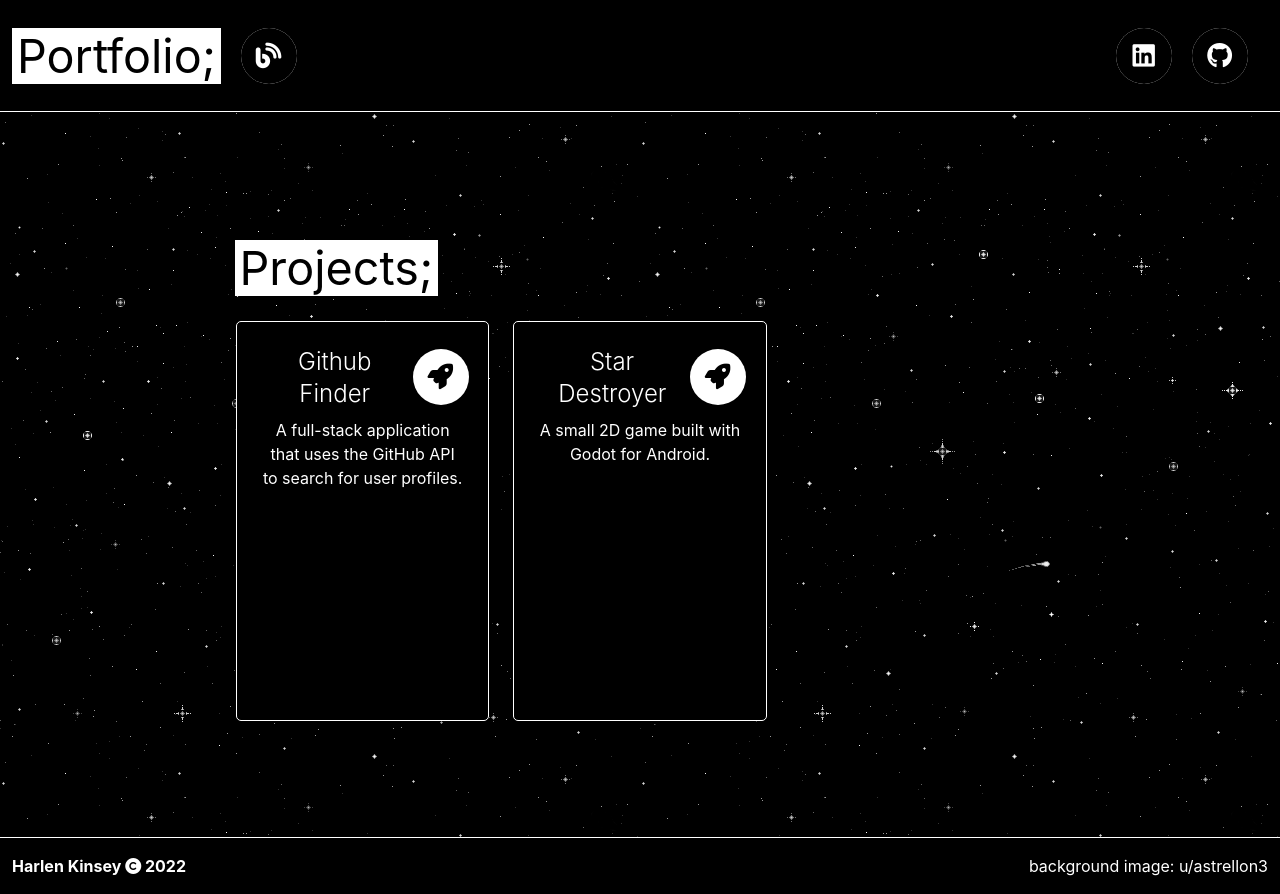
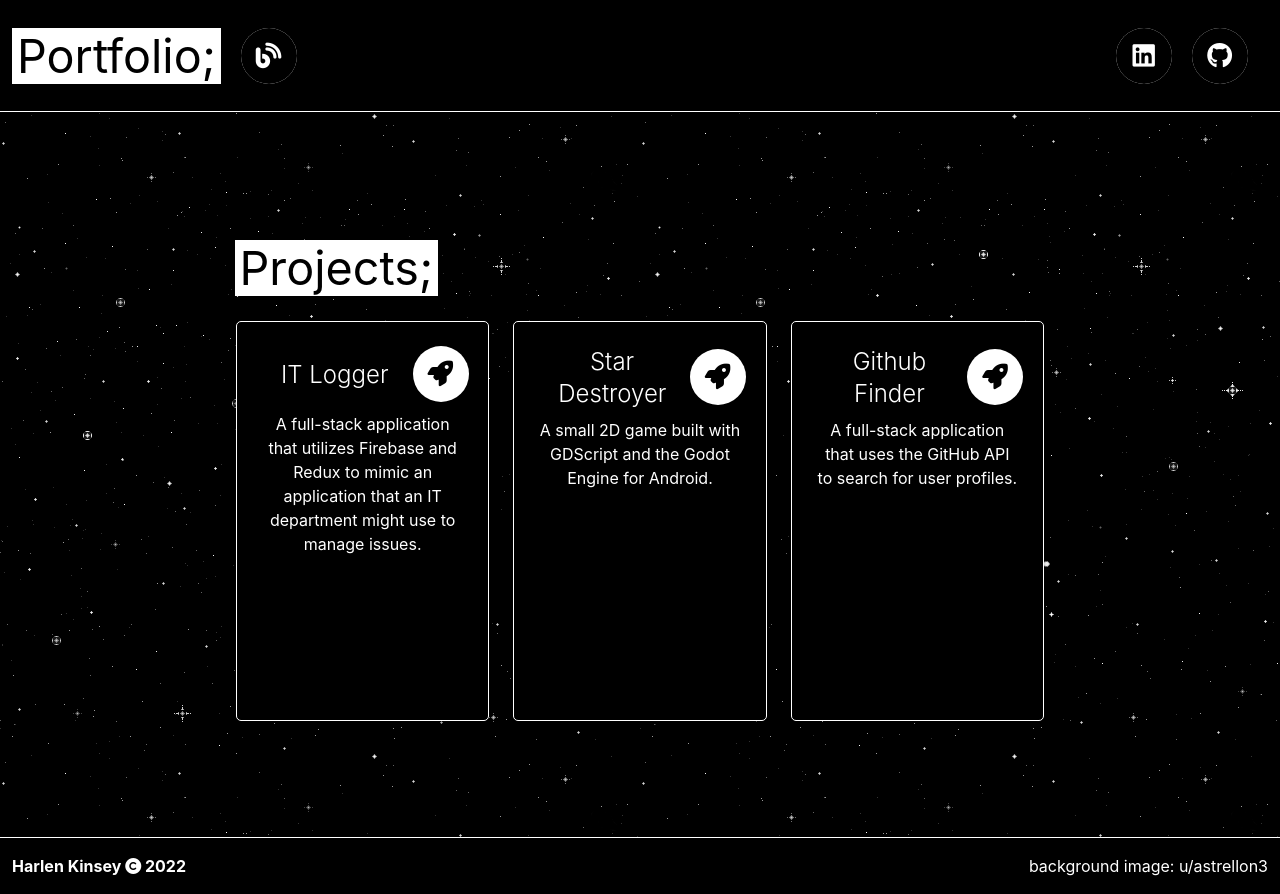
Before and after one commit to harlenkinsey/portfolio, a React (Create React App) app: page / in a window 1280 px wide. Built offline with nearby package versions, Linux system fonts and the light colour scheme; the HTML template or start-up script is replaced by a standard one.

Commit message:
added gifs and updated cards

```diff
--- a/src/components/CardContainer.js
+++ b/src/components/CardContainer.js
@@ -1,7 +1,10 @@
 import React from 'react';
 import ProjectCard from './ProjectCard';
 
-let width = window.innerWidth;
+import DonutGif from '../gifs/donut.gif';
+import BlueSpindalGif from '../gifs/blue_spindal.gif';
+import IDKGif from '../gifs/idk.gif';
+import WavesGif from '../gifs/waves.gif';
 
 const CardContainer = () => {
 
@@ -10,13 +13,34 @@ const CardContainer = () => {
             <div className='row card-container'>
                 <h3 style={{ paddingLeft: 10.5 }}><span className='highlight'>Projects;</span></h3>
                 <div className='col s12 m6 l4'>
-                    <ProjectCard title='Github Finder' description='A full-stack application that uses the GitHub API to search for user profiles.' link='https://githubfinder901237.netlify.app'/>
+                    <ProjectCard
+                        title='IT Logger'
+                        description='A full-stack application that utilizes Firebase and Redux to mimic an application that an IT department might use to manage issues.'
+                        link='https://prismatic-kitten-3560cf.netlify.app/'
+                        gif={WavesGif}
+                        credit='https://i.gifer.com/tsu.gif'
+                    />
                 </div>
                 <div className='col s12 m6 l4'>
-                    <ProjectCard title='Star Destroyer' description='A small 2D game built with Godot for Android.' link='https://play.google.com/store/apps/details?id=com.lonepixel.studios&hl=en_US'/>
+                    <ProjectCard
+                        title='Star Destroyer'
+                        description='A small 2D game built with GDScript and the Godot Engine for Android.'
+                        link='https://play.google.com/store/apps/details?id=com.lonepixel.studios&hl=en_US'
+                        gif={DonutGif}
+                        credit='https://i.gifer.com/4l81.gif'
+
+                    />
+                </div>
+                <div className='col s12 m6 l4'>
+                    <ProjectCard
+                        title='Github Finder'
+                        description='A full-stack application that uses the GitHub API to search for user profiles.'
+                        link='https://githubfinder901237.netlify.app'
+                        gif={IDKGif}
+                        credit='https://alcrego.tumblr.com/post/684371504421568512/this-little-creature-appeared-while-working-on-an'
+                    />
                 </div>
             </div>
-
         </div>
     )
 }
```
